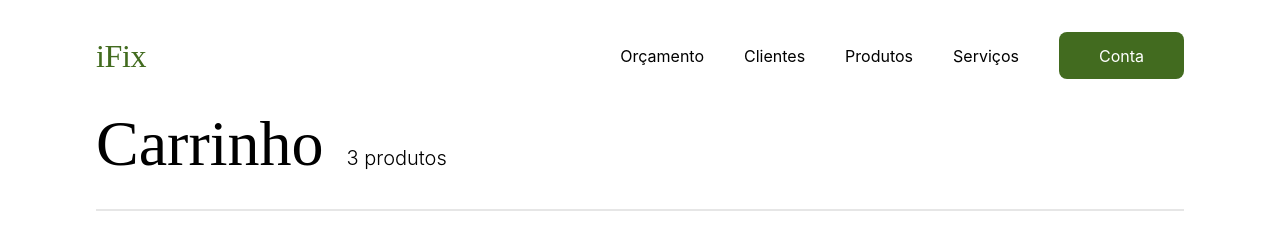
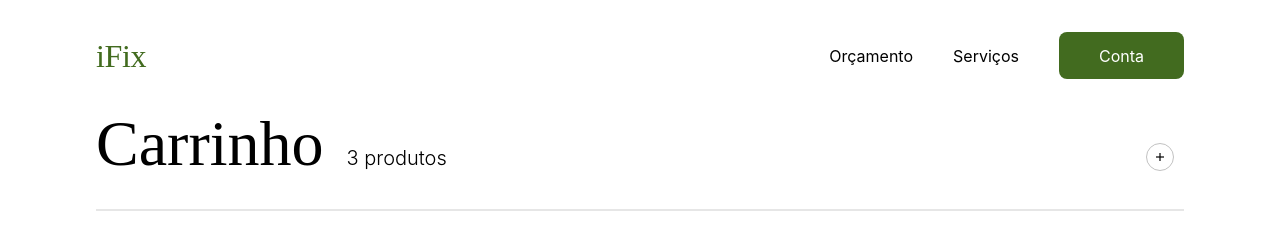
Before and after one commit to rodrigobpe/eng-I_sistemaDeManutencao, a Vue app: page /services in a window 1280 px wide. Shown: the top 226 px of the page. Built offline with nearby package versions, Linux system fonts and the light colour scheme; data requests are answered from the project's data file.

Commit message:
feat: commit final

```diff
--- a/db.json
+++ b/db.json
@@ -5,6 +5,9 @@
       "title": "Capa iPhone 14 Pro Max",
       "price": 80,
       "quantity": 1,
+      "desc": "teste",
+      "client": "teste1",
+      "phone": "47999923999",
       "img": "https://encrypted-tbn3.gstatic.com/shopping?q=tbn:ANd9GcQkoQksmhaRUqMTNryhxshOkvkpjBxFKGkUfDV4W3L5Wp5L9pxcy_ugTrnAonWvdvzA77fhKXEJH-H6XbII1YUF45yF5y-f-o-mYzqJRzE7rOTGj2iCXrbPZlvzCWFTaJuXEg&usqp=CAc"
     },
     {
@@ -12,6 +15,9 @@
       "title": "Pano de Polimento Apple",
       "price": 250,
       "quantity": 1,
+      "desc": "teste",
+      "client": "teste4",
+      "phone": "47999923991",
       "img": "https://store.storeimages.cdn-apple.com/4982/as-images.apple.com/is/MM6F3?wid=572&hei=572&fmt=jpeg&qlt=95&.v=1632956535000"
     },
     {
@@ -19,6 +25,9 @@
       "title": "Apple AirPods Pro 2ª geração",
       "price": 1800,
       "quantity": 1,
+      "desc": "teste",
+      "client": "teste3",
+      "phone": "47999923929",
       "img": "https://m.media-amazon.com/images/I/61CVih3UpdL.__AC_SY445_SX342_QL70_ML2_.jpg"
     }
   ],
@@ -30,7 +39,7 @@
       "client": "João dos Pecados",
       "isFinish": true,
       "phone": "47999999999",
-      "deliveryDate": 2
+      "deliveryDate": "24/06/2023"
     },
     {
       "id": 4323,
@@ -39,7 +48,7 @@
       "client": "Pobre Coitado",
       "isFinish": false,
       "phone": "47999923999",
-      "deliveryDate": 4
+      "deliveryDate": "22/06/2023"
     },
     {
       "id": 1972,
@@ -48,7 +57,7 @@
       "client": "João Cena",
       "isFinish": false,
       "phone": "479999999211",
-      "deliveryDate": 2
+      "deliveryDate": "26/06/2023"
     },
     {
       "id": 1972,
@@ -57,43 +66,7 @@
       "client": "John Sin",
       "isFinish": false,
       "phone": "479999999212",
-      "deliveryDate": 1
-    },
-    {
-      "id": 1245,
-      "name": "Honda civic",
-      "description": "Lavar o carro",
-      "client": "Rodrigo",
-      "isFinish": false,
-      "phone": "47999999991",
-      "deliveryDate": 2
-    },
-    {
-      "id": 4231,
-      "name": "BOT_BOLADÃO_2",
-      "description": "teste",
-      "client": "aaaaaaaa",
-      "isFinish": false,
-      "phone": "47999999991",
-      "deliveryDate": 3
-    },
-    {
-      "id": 42312,
-      "name": "BOT_BOLADÃO_3",
-      "description": "Lavar o carro 2",
-      "client": "Rodrigo1",
-      "isFinish": false,
-      "phone": "47999999992",
-      "deliveryDate": 123
-    },
-    {
-      "id": 12312,
-      "name": "Rodrigo Batista Pereira123",
-      "description": "Testeeee",
-      "client": "Rodrigo231",
-      "isFinish": false,
-      "phone": "47999999991123",
-      "deliveryDate": 123123
+      "deliveryDate": "25/06/2023"
     }
   ]
 }
--- a/src/components/Navbar/index.vue
+++ b/src/components/Navbar/index.vue
@@ -8,7 +8,7 @@ import linksHeader from "../../utils/linksHeader";
       <li v-for="(link, index) in linksHeader" :key="index">
         <a
           class="header-link"
-          :class="[index === 4 ? 'active' : 0]"
+          :class="[index === 2 ? 'active' : 0]"
           :href="link.path"
           >{{ link.name }}</a
         >
--- a/src/store/serviceStore.js
+++ b/src/store/serviceStore.js
@@ -16,7 +16,11 @@ export const useServiceStore = defineStore('service', () => {
         services.value = data
     }
 
+    const addService = async (service) =>{
+        await api.post('/services',service);
+        services.value.push(service)
+    }
     return {
-        getTasks, totalCount, services
+        getTasks, totalCount, services,addService
     }
 })
--- a/src/utils/linksHeader.js
+++ b/src/utils/linksHeader.js
@@ -2,14 +2,6 @@ const linksHeader = [
     {
         path:'/budgets',
         name:'Orçamento'
-    },
-    {
-        path:'/clients',
-        name:'Clientes'
-    },
-    {
-        path:'/products',
-        name:'Produtos'
     },
     {
         path:'/services',
--- a/src/views/BudgetView/BudgetForm/index.vue
+++ b/src/views/BudgetView/BudgetForm/index.vue
@@ -28,7 +28,7 @@ const handleNewBudget = () => {
       client: newBudget.client,
       isFinish: false,
       phone: newBudget.phone,
-      deliveryDate: parseInt(newBudget.deliveryDate),
+      deliveryDate: newBudget.deliveryDate,
     });
 
     newBudget.id = "";
@@ -45,17 +45,47 @@ const handleNewBudget = () => {
   <div class="budget-container">
     <form @submit.prevent="handleNewBudget">
       <label for="description">Descrição:</label>
-      <input type="text" id="description" v-model="newBudget.description" />
+      <input
+        type="text"
+        id="description"
+        placeholder="Insira uma descrição"
+        v-model="newBudget.description"
+      />
       <label for="id">Numero de série:</label>
-      <input type="text" id="id" v-model="newBudget.id" />
+      <input
+        type="number"
+        id="id"
+        placeholder="Insira um id"
+        v-model="newBudget.id"
+      />
       <label for="client">Nome cliente:</label>
-      <input type="text" id="client" v-model="newBudget.client" />
+      <input
+        type="text"
+        id="client"
+        placeholder="Insira um cliente"
+        v-model="newBudget.client"
+      />
       <label for="name">Nome Produto:</label>
-      <input type="text" id="name" v-model="newBudget.name" />
+      <input
+        type="text"
+        id="name"
+        placeholder="Insira o nome do produto"
+        v-model="newBudget.name"
+      />
       <label for="deliveryDate">Data de entrega:</label>
-      <input type="text" id="deliveryDate" v-model="newBudget.deliveryDate" />
+      <input
+        type="date"
+        id="deliveryDate"
+        placeholder="Insira a data de entrega"
+        v-model="newBudget.deliveryDate"
+      />
       <label for="phone">Telefone:</label>
-      <input type="phone" id="phone" v-model="newBudget.phone" />
+      <input
+        type="tel"
+        id="phone"
+        placeholder="(99) 99999-9999"
+        v-model="newBudget.phone"
+      />
       <button>Cadastrar Orçamento</button>
     </form>
   </div>
--- a/src/views/HomeView/index.vue
+++ b/src/views/HomeView/index.vue
@@ -2,7 +2,7 @@
 </script>
 
 <template>
-    <h1>Home View</h1>
+
 </template>
 
 <style>
--- a/src/views/ProductView/index.vue
+++ b/src/views/ProductView/index.vue
@@ -1,7 +1,6 @@
 <script setup>
 </script>
 <template>
-  <h1>Products view</h1>
 </template>
 
 
--- /dev/null
+++ b/src/views/ServiceView/ServiceForms/index.vue
@@ -0,0 +1,145 @@
+<script setup>
+import { reactive } from "vue";
+import { useServiceStore } from "../../../store/serviceStore";
+const serviceStore = useServiceStore();
+
+const newService = reactive({
+  id: "",
+  title: "",
+  price: "",
+  quantity: "",
+  desc: "",
+  img: "",
+  client: "",
+  phone: "",
+});
+
+const handleNewService = () => {
+  if (
+    newService.client !== "" ||
+    newService.desc !== "" ||
+    newService.id !== "" ||
+    newService.img !== "" ||
+    newService.phone !== "" ||
+    newService.price !== "" ||
+    newService.quantity !== "" ||
+    newService.title !== ""
+  ) {
+    serviceStore.addService({
+      id: newService.id,
+      title: newService.title,
+      price: 250,
+      quantity: 1,
+      desc: newService.desc,
+      client: newService.client,
+      phone: newService.phone,
+      img: newService.img,
+    });
+
+    newService.client = "";
+    newService.desc = "";
+    newService.id = "";
+    newService.img = "";
+    newService.phone = "";
+    newService.quantity = "";
+    newService.title = "";
+  }
+};
+</script>
+
+<template>
+  <div class="service-container">
+    <form @submit.prevent="handleNewService">
+      <label for="title">Nome equipamento:</label>
+      <input
+        type="text"
+        id="title"
+        placeholder="Insira um nome"
+        v-model="newService.title"
+      />
+      <label for="id">Número de série:</label>
+      <input
+        type="number"
+        id="id"
+        placeholder="Insira um id"
+        v-model="newService.id"
+      />
+      <label for="client">Nome cliente:</label>
+      <input
+        type="text"
+        id="client"
+        placeholder="Insira um cliente"
+        v-model="newService.client"
+      />
+      <label for="desc">Descrição equipamento:</label>
+      <input
+        type="text"
+        id="desc"
+        placeholder="Insira uma descrição"
+        v-model="newService.desc"
+      />
+      <label for="phone">Telefone:</label>
+      <input
+        type="tel"
+        id="phone"
+        placeholder="(99) 99999-9999"
+        v-model="newService.phone"
+      />
+      <label for="img">Url da imagem:</label>
+      <input
+        type="text"
+        id="img"
+        placeholder="insira uma url"
+        v-model="newService.img"
+      />
+
+      <button>Cadastrar Serviço</button>
+    </form>
+  </div>
+</template>
+
+
+<style>
+.service-container {
+  display: flex;
+  width: 100%;
+  height: 66rem;
+  justify-content: center;
+  align-items: center;
+}
+
+.service-container form {
+  padding: 4rem;
+  border: 1px solid var(--color-light-gray);
+  width: 500px;
+  max-width: 500px;
+  border-radius: 0.8rem;
+  background-color: var(--color-lime);
+  display: flex;
+  flex-direction: column;
+}
+
+.service-container input {
+  height: 2rem;
+  padding: 1rem;
+  margin: 0 0 1.8rem 0;
+  border: 1px solid var(--color-light-gray);
+  border-radius: 20px;
+  font-size: 1.6rem;
+}
+.service-container label {
+  font-weight: 600;
+  font-size: 1.6rem;
+  line-height: 130%;
+  margin: 0 0 0.9rem;
+}
+
+.service-container button {
+  color: var(--color-positive);
+  width: 100%;
+  padding: 1.2rem 6rem;
+  background-color: var(--color-green);
+  border-radius: 0.8rem;
+  border: none;
+}
+</style>
--- a/src/views/ServiceView/TitleService/index.vue
+++ b/src/views/ServiceView/TitleService/index.vue
@@ -1,15 +1,28 @@
 <script setup>
+import { ref } from "vue";
 import { useServiceStore } from "../../../store/serviceStore";
+const emit = defineEmits(['newService']);
 
+const newService = ref(false);
+const handleNewService = () => {
+  emit("newService", (newService.value = !newService.value));
+  console.log(newService.value);
+};
 const store = useServiceStore();
+
 </script>
 <template>
   <div class="title-service">
-    <h1>Carrinho</h1>
-    <p>
+    <div class="cart">
+      <h1>{{ !newService ? 'Carrinho' : 'Cadastro de Serviço'  }}</h1>
+      <p v-if="!newService">
         {{ store.services.length }}
         {{ store.services.length === 1 ? "produto" : "produtos" }}
       </p>
+    </div>
+    <span class="material-symbols-outlined add" @click="handleNewService">
+      add
+    </span>
   </div>
   <span class="border"></span>
 </template>
@@ -18,6 +31,17 @@ const store = useServiceStore();
 .title-service {
   display: flex;
   align-items: baseline;
+  justify-content: space-between;
+}
+
+.cart {
+  display: flex;
+  align-items: baseline;
+}
+
+.title-service span {
+  display: flex;
+  justify-content: flex-end;
 }
 
 .title-service h1 {
@@ -31,7 +55,7 @@ const store = useServiceStore();
   line-height: 130%;
 }
 
-.border{
+.border {
   display: flex;
   justify-content: center;
   align-items: center;
--- a/src/views/ServiceView/index.vue
+++ b/src/views/ServiceView/index.vue
@@ -2,8 +2,14 @@
 import TitleService from "./TitleService/index.vue";
 import ServiceDescription from "./ServiceDescription/index.vue";
 import TotalService from "./TotalService/index.vue";
+import ServiceForms from "./ServiceForms/index.vue";
+
 
 import { useServiceStore } from "../../store/serviceStore";
+import { ref } from "vue";
+
+const isNewService = ref(false)
+const toggleNewService = (newService) => (isNewService.value = newService)
 
 const store = useServiceStore();
 store.getTasks()
@@ -11,10 +17,11 @@ store.getTasks()
 </script>
 <template>
   <main>
-    <TitleService />
+    <TitleService @newService="toggleNewService" />
     <section class="section-services">
-      <ServiceDescription />
-      <TotalService/>
+      <ServiceDescription v-if="!isNewService"/>
+      <TotalService v-if="!isNewService"/>
+      <ServiceForms v-if="isNewService"/>
     </section>
   </main>
 </template>
```
Lines whose indentation alone changed are shown as unchanged.
